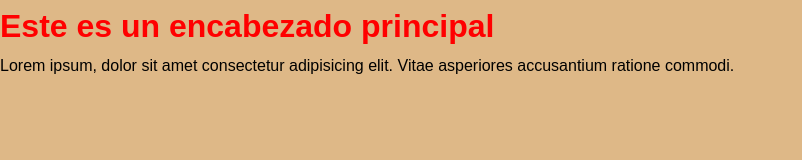
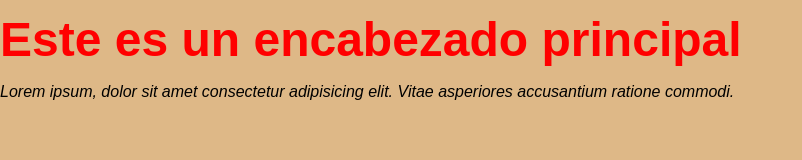
Before and after one commit to DanielRR10/PW2020, a plain HTML site: page index.html in a window 1280 px wide. Shown: the whole page, without its empty margins (0-802 px from the left). Drawn offline with Linux system fonts and the light colour scheme.

Commit message:
Add new style in paragraph and title, with CSS and JS

```diff
--- a/css/style.css
+++ b/css/style.css
@@ -13,3 +13,11 @@ body{
 .texto-impactante{
     color: red;
 }
+
+.texto-fuerte{
+    font-size: 3rem;
+}
+
+.texto-cursivo{
+    font-style: italic;
+}
--- a/index.html
+++ b/index.html
@@ -16,7 +16,10 @@
 
     <script>
         const encabezado = document.querySelector('h1');
-        encabezado.classList.add('texto-impactante');
+        const parrafo = document.querySelector('p');
+
+        encabezado.classList.add('texto-impactante', 'texto-fuerte');
+        parrafo.classList.add('texto-cursivo');
     </script>
 </body>
 </html>
```
